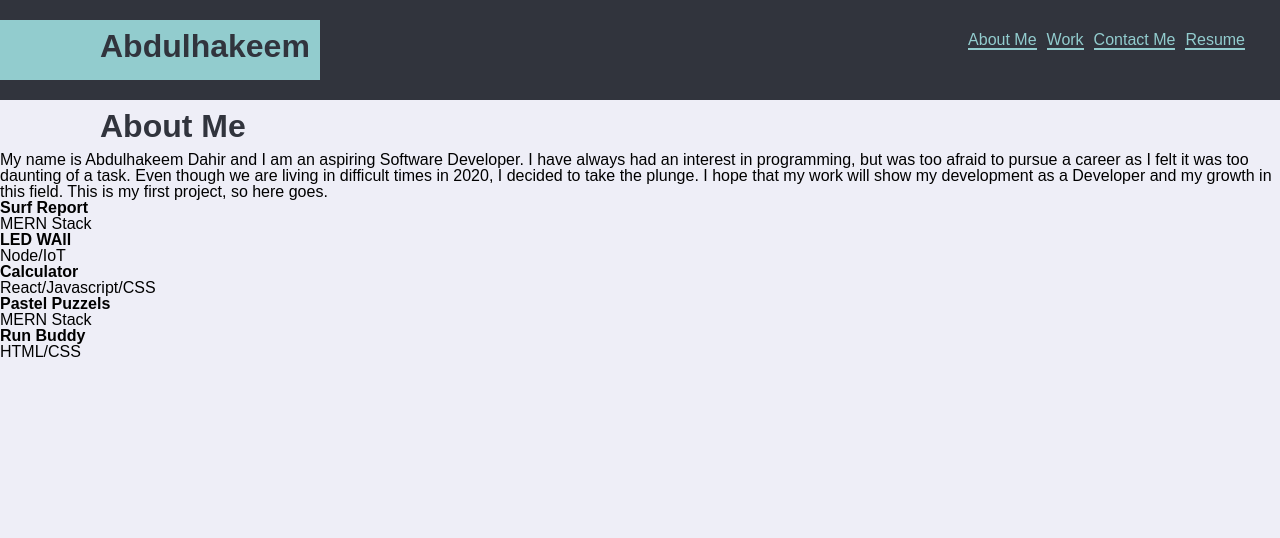
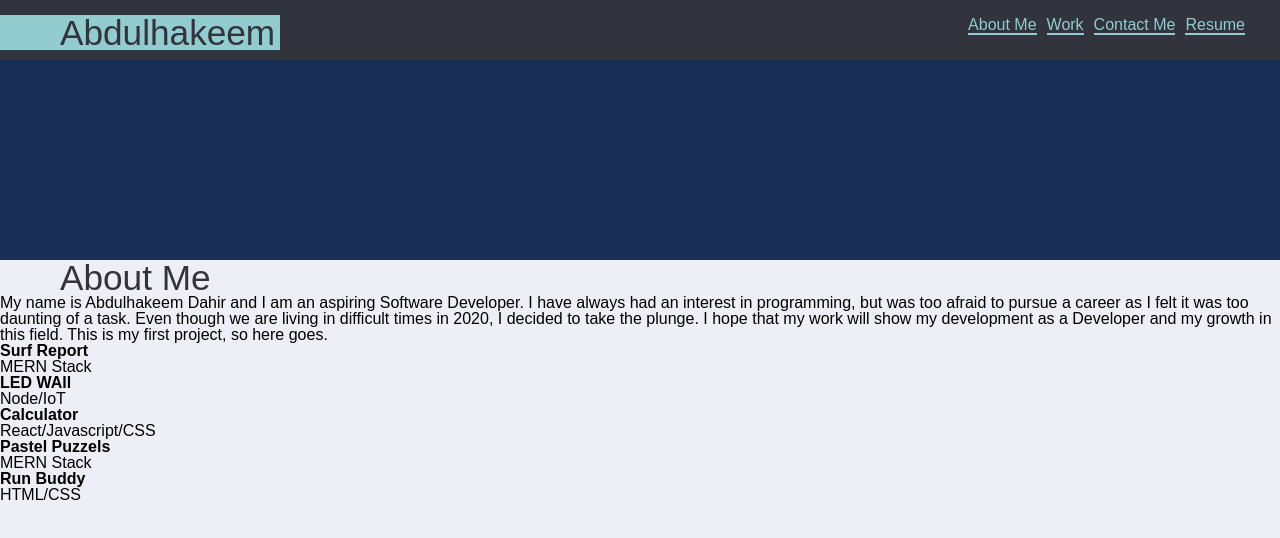
Before and after one commit to abdulhakeemdahir/Individual-Responsive-Online-Portfolio, a plain HTML site: page index.html in a window 1280 px wide. Drawn offline with Linux system fonts and the light colour scheme.

Commit message:
worked on the hero section, and more padding and spacing for the header content

```diff
--- a/assets/css/style.css
+++ b/assets/css/style.css
@@ -2,35 +2,38 @@ body {
   background-color: #eeeef7;
   width: 100%;
   margin: 0px;
+  font-family: Arial, Helvetica, sans-serif;
 }
 
 header {
   display: flex;
   flex-direction: row;
   justify-content: space-between;
-  height: 100px;
+  height: 60px;
   width: 100%;
   background-color: #31343d;
 }
 #logo {
   background-color: #92ccce;
-  height: 60px;
+  height: 35px;
   justify-content: center;
-  margin-top: 20px;
+  margin-top: 15px;
 }
 h1 {
-  font-size: 2em;
-  margin: 10px 5px 10px 40px;
+  font-size: 2.2em;
+  font-weight: 500;
+  /* margin: 0px 5px 0px 40px; */
   /* margin-left: 30px; */
   padding-left: 60px;
   padding-right: 5px;
   color: #31343d;
+  position: relative;
 }
 
 ul {
   display: flex;
   flex-direction: row;
-  margin-top: 30px;
+  margin-top: 15px;
   margin-right: 30px;
 }
 
@@ -40,3 +43,9 @@ li {
   border-bottom: 2px solid #92ccce;
   color: #92ccce;
 }
+
+#hero {
+  height: 200px;
+  width: 100%;
+  background-color: #192e54;
+}
```
